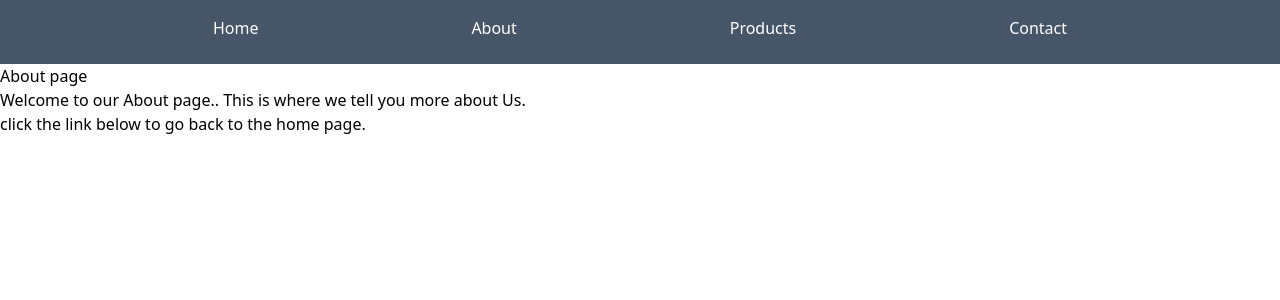
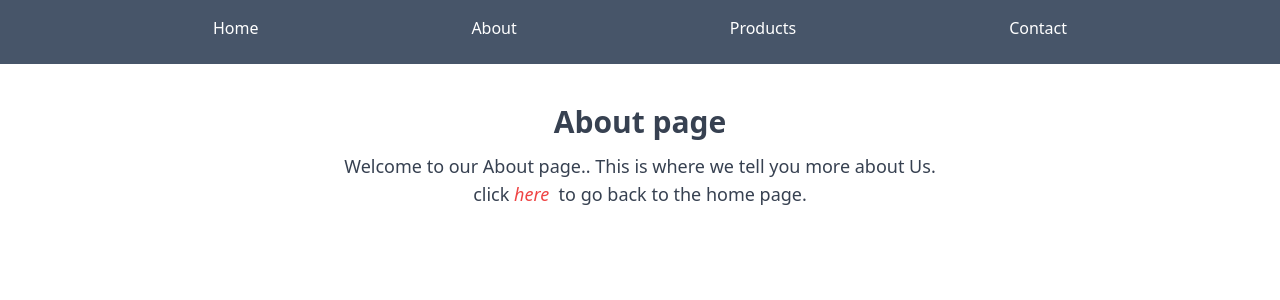
Before and after one commit to horlayeanca/assignment-2, a React (Create React App) app: page /about in a window 1280 px wide. Shown: the top 300 px of the page. Built offline with nearby package versions, Linux system fonts and the light colour scheme.

Commit message:
refactored about page

```diff
--- a/src/components/About.jsx
+++ b/src/components/About.jsx
@@ -1,13 +1,27 @@
 import React from "react";
+import { Link } from "react-router-dom";
 
 function About() {
   return (
-    <div>
-      <h1>About page</h1>
-      <p>
-        Welcome to our About page.. This is where we tell you more about Us.
-      </p>
-      <p>click the link below to go back to the home page.</p>
+    <div className="flex w-full h-screen justify-center mt-5">
+      <div className="mt-5">
+        <h1 className="text-center text-3xl font-bold text-gray-700">
+          About page
+        </h1>
+        <p className="mt-3 text-lg text-gray-700">
+          Welcome to our About page.. This is where we tell you more about Us.
+        </p>
+        <p className="text-center text-lg text-gray-700">
+          click{" "}
+          <Link
+            to="/"
+            className="cursor-pointer text-red-500 italic hover:text-blue-700"
+          >
+            here &nbsp;
+          </Link>
+          to go back to the home page.
+        </p>
+      </div>
     </div>
   );
 }
```
